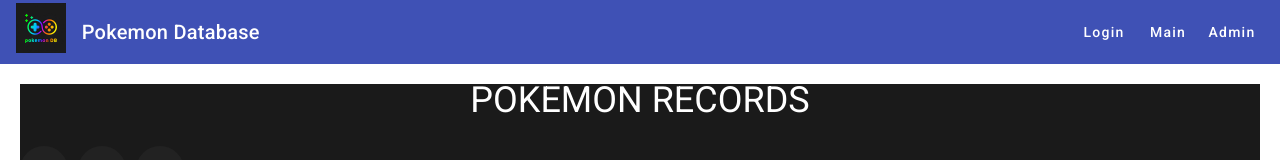
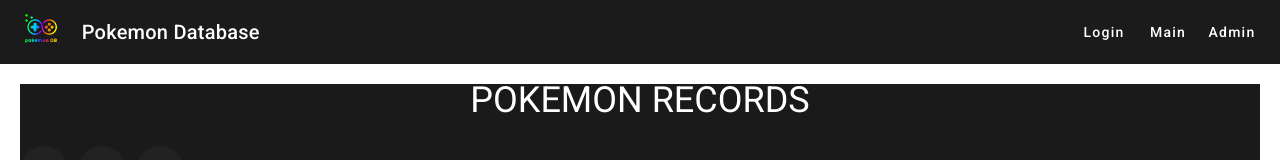
Before and after one commit to BenHUI0369/COMP229_Front, an Angular app: page /admin in a window 1280 px wide. Shown: the top 160 px of the page. Built offline with nearby package versions, Linux system fonts and the light colour scheme; no server answers.

Commit message:
modify login as root page

```diff
--- a/src/app/app.component.html
+++ b/src/app/app.component.html
@@ -20,14 +20,14 @@
           <mat-toolbar color="primary">
 
             <!-- Custom Logo placed in the main navigation bar -->
-            <span><a href="/login" class="navbar-brand"><img src="/assets/logo.jpg" alt="Logo" style="width: 50px; height: auto"></a>&nbsp;&nbsp;&nbsp;</span>
+            <span><a href="/" class="navbar-brand"><img src="/assets/logo.jpg" alt="Logo" style="width: 50px; height: auto"></a>&nbsp;&nbsp;&nbsp;</span>
 
             <span>Pokemon Database</span>
             <span class="example-spacer"></span>
             <div>
               <nav>
                 <!-- Angular Material : Button -->
-                <a mat-button routerLink="/login" routerLinkActive="active">Login</a>
+                <a mat-button routerLink="/" routerLinkActive="active">Login</a>
                 <a mat-button routerLink="/main">Main</a>
                 <a mat-button routerLink="/admin">Admin</a>
               </nav>
--- a/src/app/app.component.scss
+++ b/src/app/app.component.scss
@@ -1,3 +1,8 @@
 .example-spacer {
     flex: 1 1 auto;
   }
+
+.mat-toolbar.mat-primary {
+  background: rgb(27, 27, 27);
+  color: #FFFFFF;
+}
--- a/src/app/routerConfig.ts
+++ b/src/app/routerConfig.ts
@@ -6,7 +6,7 @@
 
 const appRoutes: Routes = [
     {
-        path : 'login',
+        path : '',
         component: LoginComponent
     },
     {
```
